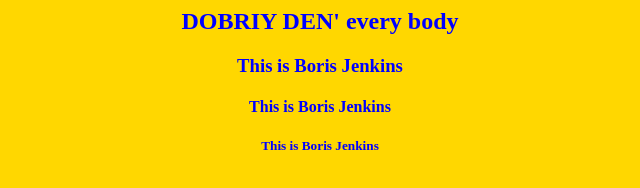
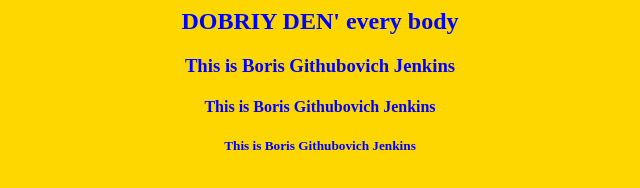
Before and after one commit to AmaterasuSempay/GIT-ACTIONS-test, a plain HTML site: page index.html in a window 1280 px wide. Shown: the whole page, without its empty margins (320-960 px from the left). Drawn offline with Linux system fonts and the light colour scheme.

Commit message:
Update index.html

```diff
--- a/index.html
+++ b/index.html
@@ -3,11 +3,11 @@
 <center>
 <h2><font color=blue>DOBRIY DEN' every body</font></h2>
 
-<h3><font color=blue>This is Boris Jenkins</font></h3>
+<h3><font color=blue>This is Boris Githubovich Jenkins</font></h3>
 
-<h4><font color=blue>This is Boris Jenkins</font></h4>
+<h4><font color=blue>This is Boris Githubovich Jenkins</font></h4>
 
-<h5><font color=blue>This is Boris Jenkins</font></h5>
+<h5><font color=blue>This is Boris Githubovich Jenkins</font></h5>
 </center>
 </body>
 </html>
```
